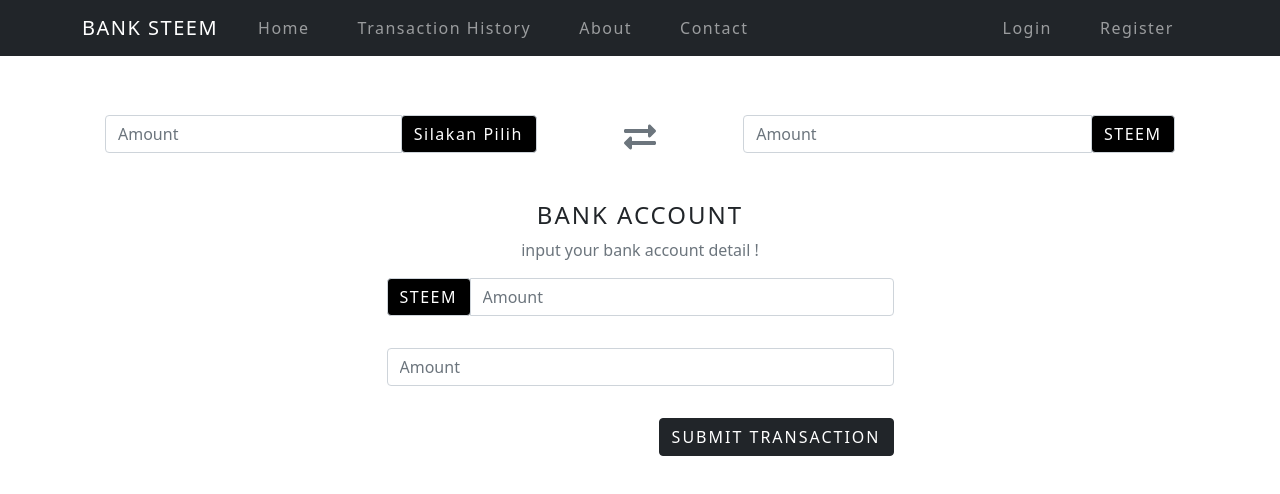
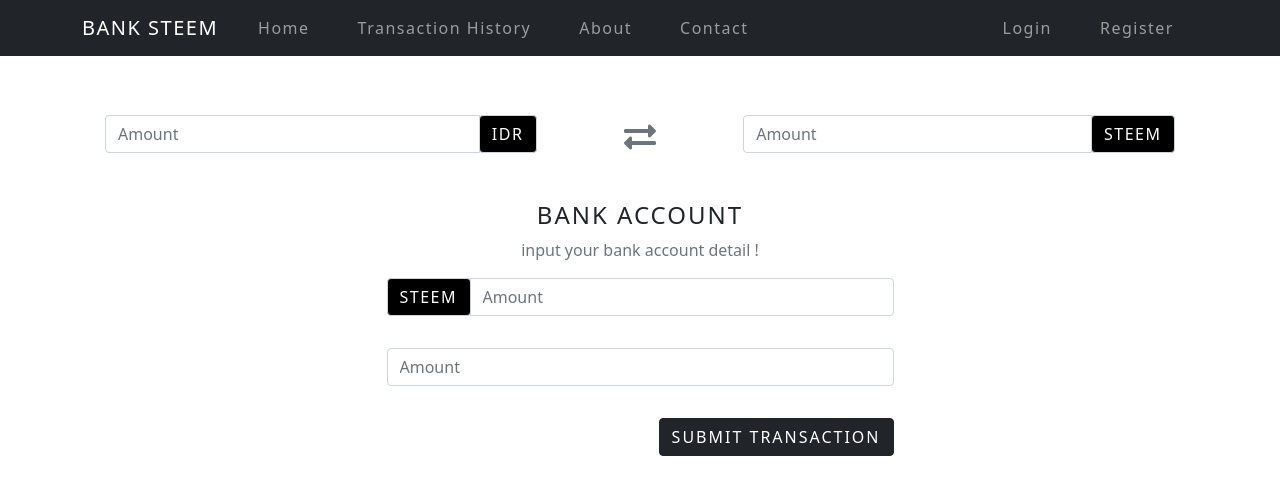
Before and after one commit to sogatanco/bank-steem, a React (Create React App) app: page / in a window 1280 px wide. Shown: the top 494 px of the page. Built offline with nearby package versions, Linux system fonts and the light colour scheme.

Commit message:
set select option

```diff
--- a/src/Pages/Home.js
+++ b/src/Pages/Home.js
@@ -11,30 +11,29 @@
     constructor(){
         super();
         this.state={
-            from:['IDR'],
-            to:['STEEM', 'SBD']
+            fromlist:['IDR'],
+            from:'IDR',
+            to:'STEEM',
+            tolist:['STEEM', 'SBD']
         }
       }
 
     render(){
-        this.state.to.map((d)=>{
-            console.log(d)
-        })
         return(
             <div>
                  <Header/>
+
                  <Container className="ml">
                      <Row className="mt-4 ">
                          <Col  className=" pl-4 pr-4 tr" md={5}>
 
                             <InputGroup className="mb-2">
-                                <Form.Control id="inlineFormInputGroup" placeholder="Amount" />
+                                <Form.Control id="iw" placeholder="Amount" />
                                 <InputGroup.Prepend>
-                                    <Form.Control as="select" >
-                                    <option value="">Silakan Pilih</option>
-                                        {this.state.to.map=((fr)=>{
-                                             <option key={fr} value={fr}>{fr}</option>
-                                        })}
+                                    <Form.Control as="select" value={this.state.in} onChange={e => this.setState({ from:e.target.value})}>
+                                    {this.state.fromlist.map(opt => (
+                                        <option key={opt}  value={opt}>{opt}</option>
+                                    ))}
                                     </Form.Control>
                                 </InputGroup.Prepend>
                             </InputGroup>
@@ -49,11 +48,12 @@
                          <Col className="  pl-4 pr-4" md={5}>
 
                             <InputGroup className="mb-2">
-                                <Form.Control id="inlineFormInputGroup" placeholder="Amount" />
+                                <Form.Control id="i" placeholder="Amount" />
                                 <InputGroup.Prepend>
-                                    <Form.Control as="select" >
-                                        <option key="steem" value="steem">STEEM</option>
-                                        <option key="sbd" value="sbd">SBD</option>
+                                    <Form.Control as="select" value={this.state.in} onChange={e => this.setState({ to:e.target.value})}>
+                                        {this.state.tolist.map(opt => (
+                                            <option key={opt}  value={opt}>{opt}</option>
+                                        ))}
                                     </Form.Control>
                                 </InputGroup.Prepend>
                             </InputGroup>
@@ -74,7 +74,7 @@
                                             <option key="sbd" value="sbd">SBD</option>
                                         </Form.Control>
                                     </InputGroup.Prepend>
-                                    <Form.Control id="inlineFormInputGroup" placeholder="Amount" />
+                                    <Form.Control id="e" placeholder="Amount" />
                                 </InputGroup>
                             </Form.Group>
 
@@ -84,7 +84,7 @@
                      <Row className="justify-content-md-center p-3">
                          <Col lg={6} >
                              <Form.Group>
-                                <Form.Control id="inlineFormInputGroup" placeholder="Amount" />
+                                <Form.Control id="h" placeholder="Amount" />
                             </Form.Group>
                          </Col>
                      </Row>
--- a/src/Pages/Wrapper/Header.js
+++ b/src/Pages/Wrapper/Header.js
@@ -1,5 +1,5 @@
 import React from 'react';
-import {Navbar, Nav, NavDropdown, Container} from 'react-bootstrap';
+import {Navbar, Nav, Container} from 'react-bootstrap';
 import '../../Css/header.css';
 
 class Header extends React.Component{
```
